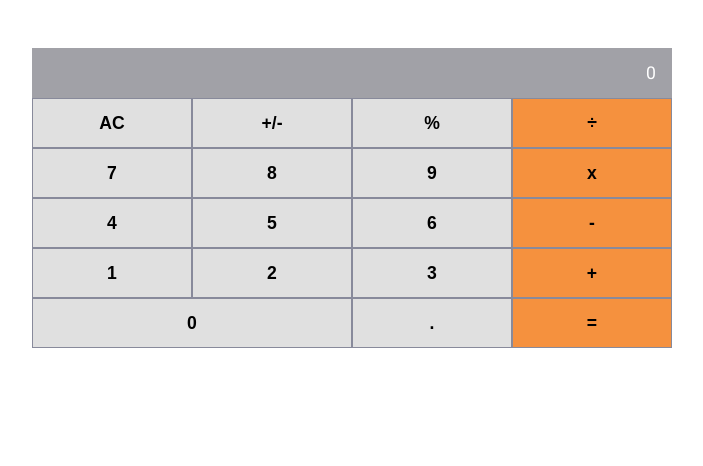
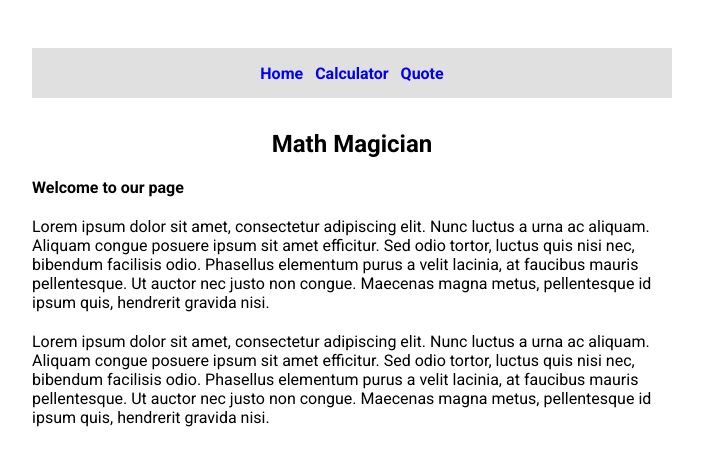
Before and after one commit to ericmahare/math-magician, a React (Create React App) app: page / in a window 1280 px wide. Shown: the top 466 px of the page, without its empty margins (288-991 px from the left). Built offline with nearby package versions, Linux system fonts and the light colour scheme; a web font is replaced by a local one.

Commit message:
include react router

```diff
--- a/package.json
+++ b/package.json
@@ -10,6 +10,7 @@
     "prop-types": "^15.8.1",
     "react": "^18.1.0",
     "react-dom": "^18.1.0",
+    "react-router-dom": "^6.3.0",
     "react-scripts": "5.0.1",
     "web-vitals": "^2.1.4"
   },
--- a/src/App.js
+++ b/src/App.js
@@ -1,6 +1,10 @@
 import React from 'react';
 import './assets/main.css';
+import { Routes, Route } from 'react-router-dom';
 import Calculator from './components/Calculator';
+import Home from './components/Home';
+import Quote from './components/Quote';
+import Navbar from './components/Navbar';
 
 class App extends React.Component {
   constructor(props) {
@@ -12,7 +16,12 @@ class App extends React.Component {
     return (
       <div className="App">
         <section className="app-container">
-          <Calculator />
+          <Navbar />
+          <Routes>
+            <Route path="/" element={<Home />} />
+            <Route path="/calculator" element={<Calculator />} />
+            <Route path="/quote" element={<Quote />} />
+          </Routes>
         </section>
       </div>
     );
--- a/src/assets/main.css
+++ b/src/assets/main.css
@@ -4,6 +4,45 @@
   margin: 0;
   padding: 0;
   box-sizing: border-box;
+}
+
+.navbar {
+  width: 100%;
+  height: 50px;
+  background-color:#e0e0e0;
+  margin-bottom: 2rem;
+}
+
+.navbar ul {
+  list-style-type: none;
+  display: flex;
+  align-items: center;
+  justify-content: center;
+  height: 100%;
+  gap: 12px;
+  cursor: pointer;
+}
+
+.navbar ul li a {
+  text-decoration: none;
+  font-weight: 700;
+}
+
+.navbar ul li :hover {
+  color: blue;
+}
+
+.active {
+  color: blue;
+}
+
+.home-text {
+  margin-top: 20px;
+}
+
+.home-header {
+  margin-bottom: 20px;
+  text-align: center;
 }
 
 body {
--- a/src/index.js
+++ b/src/index.js
@@ -1,13 +1,16 @@
 import React from 'react';
 import ReactDOM from 'react-dom/client';
 import './assets/main.css';
+import { BrowserRouter } from 'react-router-dom';
 import App from './App';
 import reportWebVitals from './reportWebVitals';
 
 const root = ReactDOM.createRoot(document.getElementById('root'));
 root.render(
   <React.StrictMode>
-    <App />
+    <BrowserRouter>
+      <App />
+    </BrowserRouter>
   </React.StrictMode>,
 );
 
```
Also changed, not shown: 1 other file (tests, documents, lock files or other folders).
